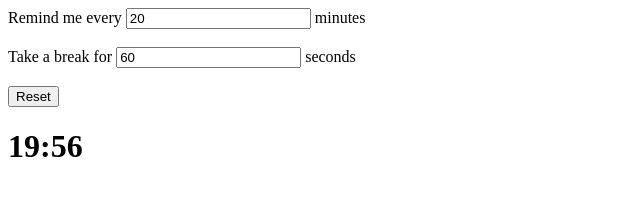
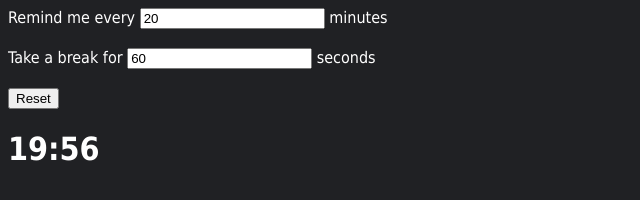
Before and after one commit to AdityaGupta1/i-have-the-vision, a plain HTML site: page index.html in a window 1280 px wide. Shown: the whole page, without its empty margins (0-640 px from the left). Drawn offline with Linux system fonts and the light colour scheme.

Commit message:
dark mode

```diff
--- a/index.html
+++ b/index.html
@@ -4,6 +4,7 @@
     <meta charset="UTF-8">
     <title>DA VISION</title>
     <script src="index.js"></script>
+    <link rel="stylesheet" href="style.css">
     <link rel="icon" href="obamium.png" type="image/x-icon">
   </head>
   <body>
--- a/index.js
+++ b/index.js
@@ -43,7 +43,7 @@ function setTimerText() {
 	let seconds = Math.floor(totalSeconds % 60);
 	let timerText = padNumber(minutes) + ":" + padNumber(seconds);
 	timer.innerHTML = timerText;
-	timer.style.color = isInWorkingPeriod ? "black" : "red";
+	timer.style.color = isInWorkingPeriod ? "white" : "red";
 }
 
 function reset(clearPeriodTimeout) {
--- /dev/null
+++ b/style.css
@@ -0,0 +1,5 @@
+body {
+	color: white;
+	background-color: #202124;
+	font-family: Tahoma;
+}
```
Also changed, not shown: 1 other file.
